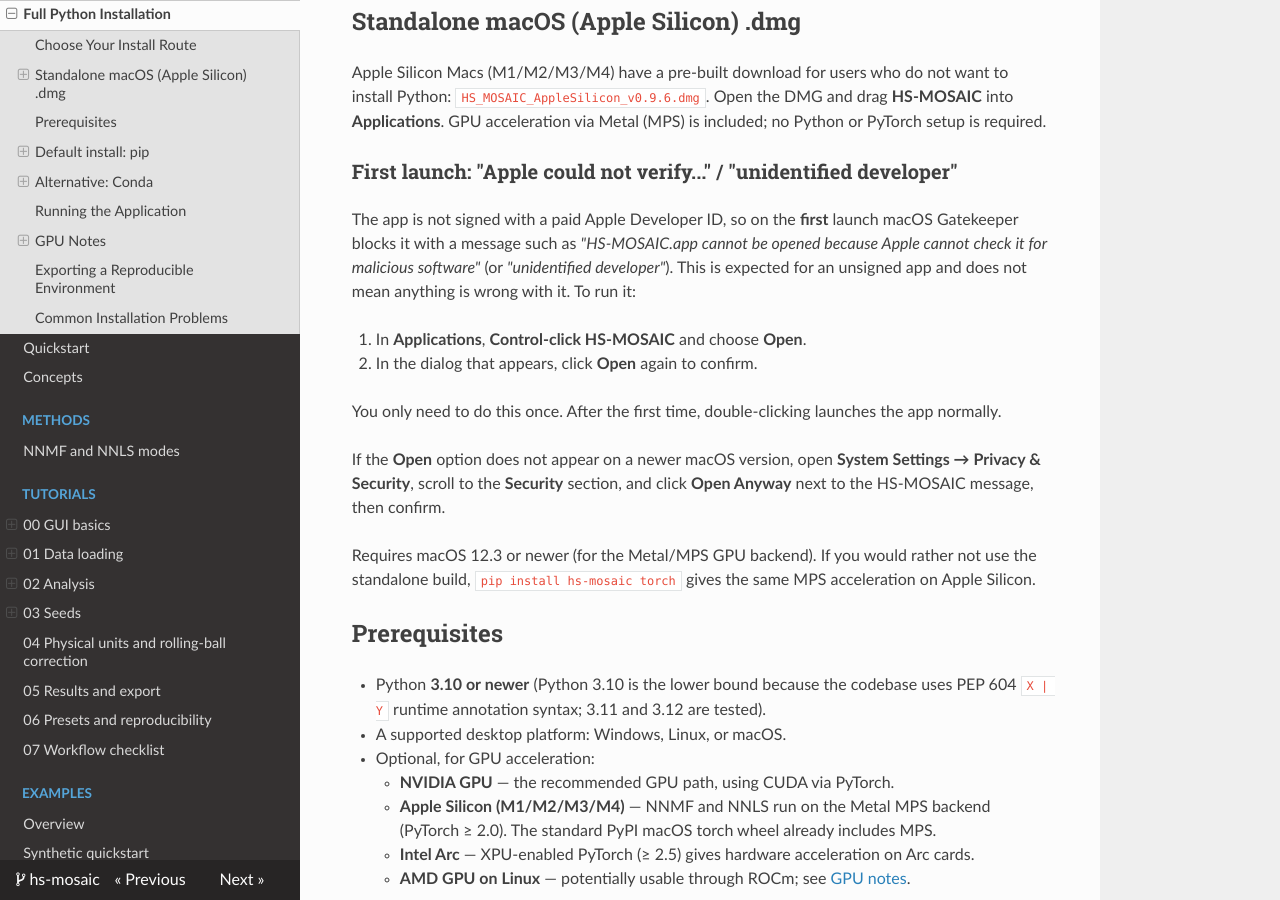
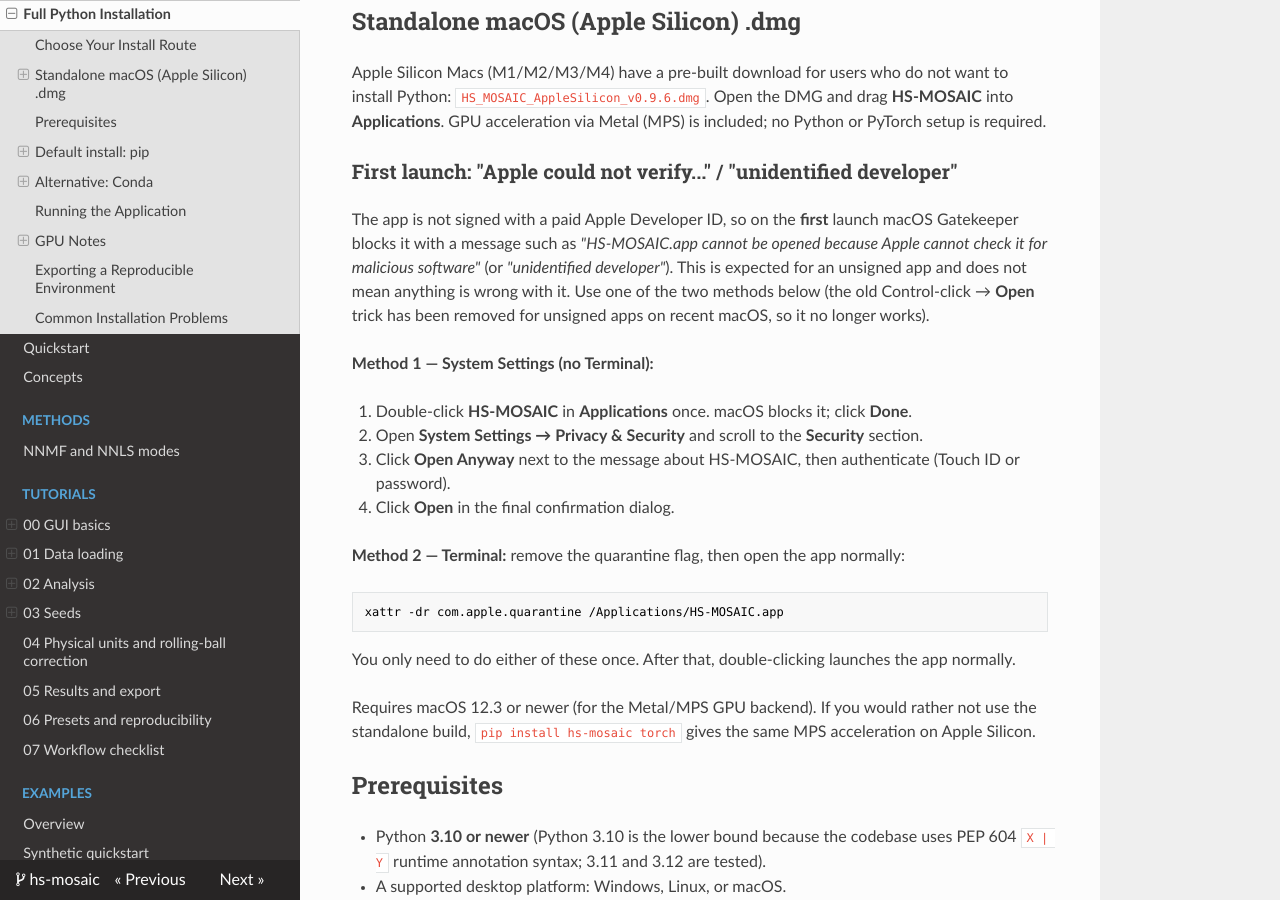
Before and after one commit to manuel-kunisch/hs_crs_analysis_gui, an MkDocs documentation site: the page built from docs/installation.md, in a window 1280 px wide and 900 px high, scrolled down 911 px. Built offline with MkDocs 1.6.1, drawn with Linux system fonts in a browser that asks for light colours; nearby versions of some CDN libraries.

Commit message:
📜 Docs: Update installation instructions for macOS launch
- Clarified the steps to bypass Gatekeeper on first launch for unsigned apps.
- Added two methods for launching the app: via System Settings and Terminal.
- Updated README to reflect changes in installation instructions.
- Revised standalone Windows instructions to align with macOS updates.

````diff
--- a/docs/installation.md
+++ b/docs/installation.md
@@ -24,14 +24,22 @@
 
 ### First launch: "Apple could not verify..." / "unidentified developer"
 
-The app is not signed with a paid Apple Developer ID, so on the **first** launch macOS Gatekeeper blocks it with a message such as *"HS-MOSAIC.app cannot be opened because Apple cannot check it for malicious software"* (or *"unidentified developer"*). This is expected for an unsigned app and does not mean anything is wrong with it. To run it:
+The app is not signed with a paid Apple Developer ID, so on the **first** launch macOS Gatekeeper blocks it with a message such as *"HS-MOSAIC.app cannot be opened because Apple cannot check it for malicious software"* (or *"unidentified developer"*). This is expected for an unsigned app and does not mean anything is wrong with it. Use one of the two methods below (the old Control-click → **Open** trick has been removed for unsigned apps on recent macOS, so it no longer works).
 
-1. In **Applications**, **Control-click HS-MOSAIC** and choose **Open**.
-2. In the dialog that appears, click **Open** again to confirm.
+**Method 1 — System Settings (no Terminal):**
 
-You only need to do this once. After the first time, double-clicking launches the app normally.
+1. Double-click **HS-MOSAIC** in **Applications** once. macOS blocks it; click **Done**.
+2. Open **System Settings → Privacy & Security** and scroll to the **Security** section.
+3. Click **Open Anyway** next to the message about HS-MOSAIC, then authenticate (Touch ID or password).
+4. Click **Open** in the final confirmation dialog.
 
-If the **Open** option does not appear on a newer macOS version, open **System Settings → Privacy & Security**, scroll to the **Security** section, and click **Open Anyway** next to the HS-MOSAIC message, then confirm.
+**Method 2 — Terminal:** remove the quarantine flag, then open the app normally:
+
+```bash
+xattr -dr com.apple.quarantine /Applications/HS-MOSAIC.app
+```
+
+You only need to do either of these once. After that, double-clicking launches the app normally.
 
 Requires macOS 12.3 or newer (for the Metal/MPS GPU backend). If you would rather not use the standalone build, `pip install hs-mosaic torch` gives the same MPS acceleration on Apple Silicon.
 
````
Also changed, not shown: README.md (+2 -2 lines), docs/standalone_windows.md (+1 -1 lines).
